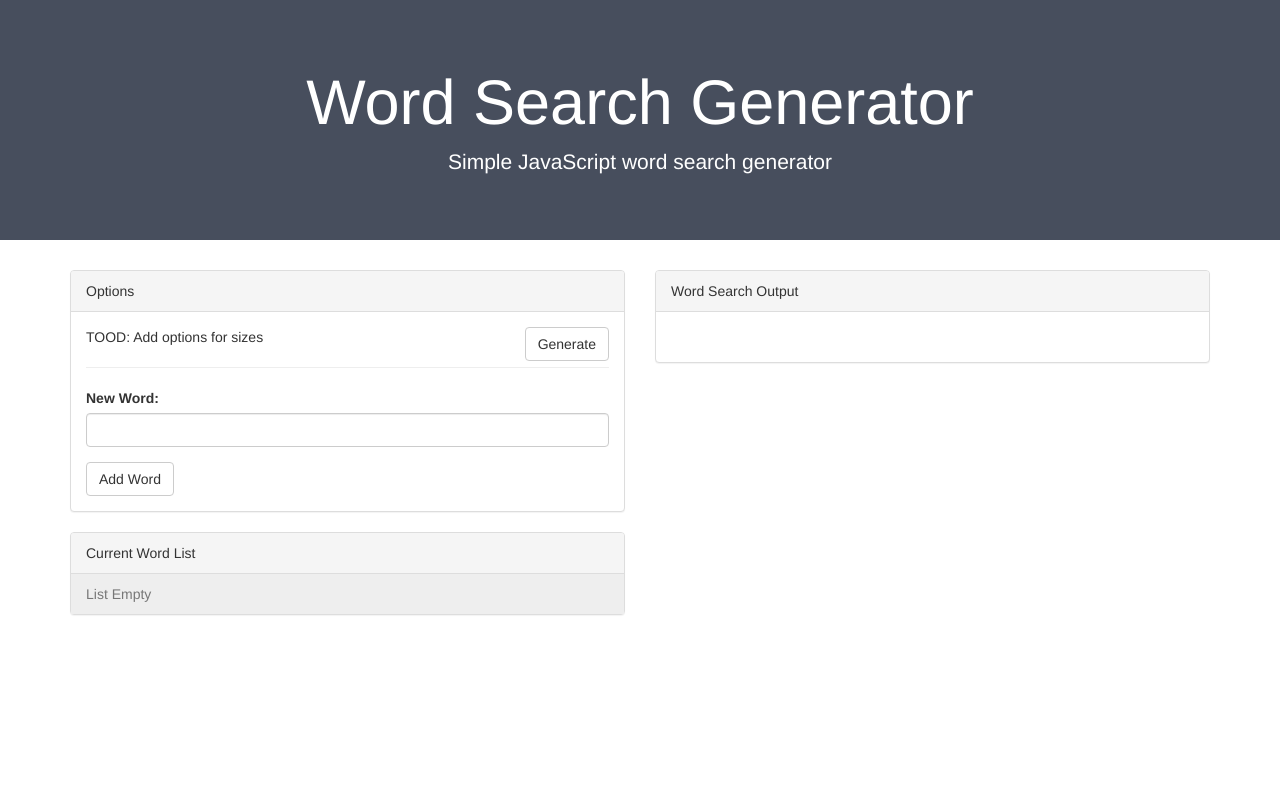
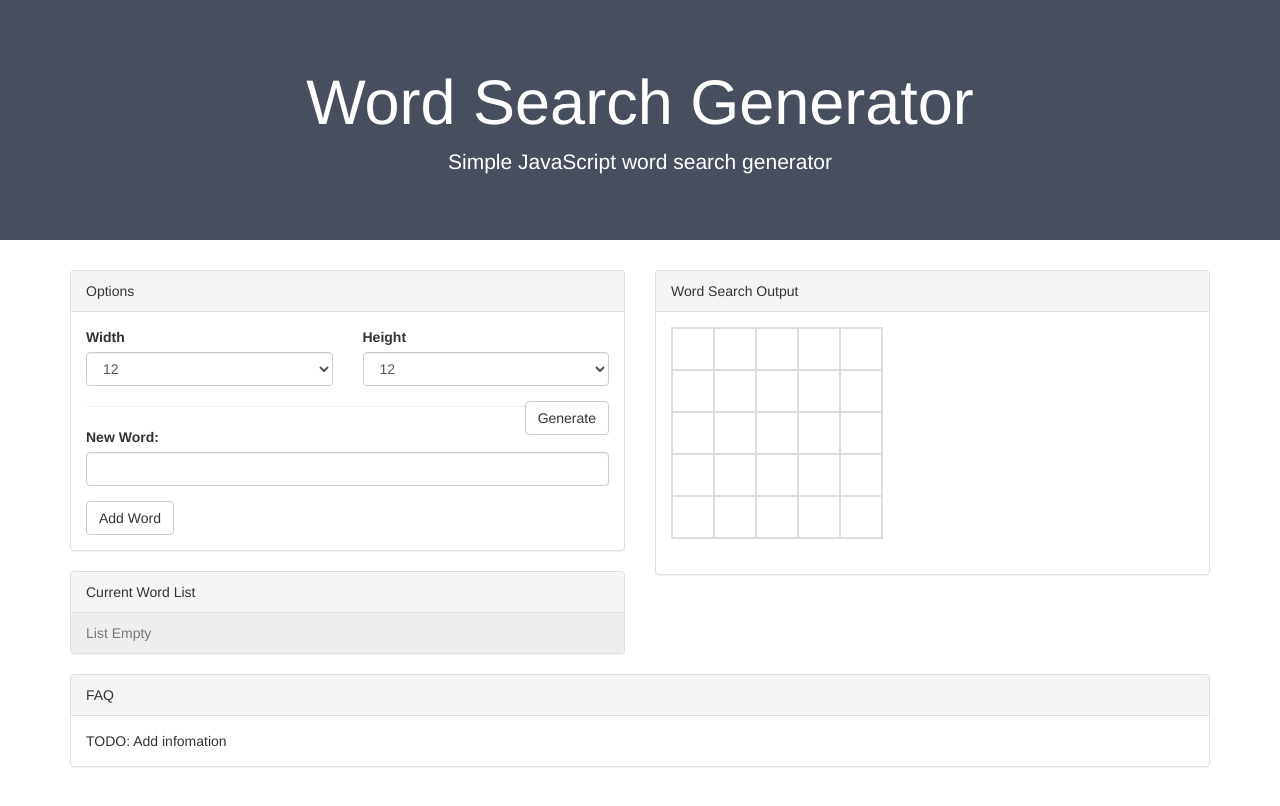
Before and after one commit to roryclaasen/word-search-generator, a Jekyll site: the page built from index.html, in a window 1280 px wide. Shown: the top 806 px of the page. Built offline with Jekyll 4.4.1, drawn with Linux system fonts in a browser that asks for light colours; nearby versions of some CDN libraries.

Commit message:
worked on sizes

```diff
--- a/assets/script/gen.js
+++ b/assets/script/gen.js
@@ -16,36 +16,53 @@ $(function() {
             var remove = $('<i class="fa fa-times" aria-hidden="true"></i>');
             remove.click(function() {
                 $(this).parent().remove();
-                if ($('#word-list > ul > li').length == 1) {
-                    emptyMsg.show();
-                }
             });
             var spanWord = $('<span class="word">' + newWord.toUpperCase() + '</span>');
             item.append(spanWord);
             item.append(remove);
             list.append(item);
             $('#word').val("");
-            $('span#nowords').hide();
         }
     });
+
+    function fillEmpty(table, width, height) {
+        for (var i = 0; i < height; i++) {
+            for (var x = 0; x < width; x++) {
+                if (table[i][x] == undefined) table[i][x] = randomChar();
+            }
+        }
+        return table;
+    }
+
+    function makeEmptyTable(table, width, height) {
+        for (var y = 0; y < height; y++) {
+            var row = $('<tr></tr>');
+            for (var x = 0; x < width; x++) {
+                var cell = $('<td></td>');
+                row.append(cell);
+            }
+            table.append(row);
+        }
+    }
+
     $('button#generate').click(function() {
-        var width = 12;
-        var height = 12;
-        var noMsg = $('span#nowords');
-        if ($('#word-list > ul > li').length == 1) {
-            noMsg.show();
-        } else {
-            noMsg.hide();
+        var width = parseInt($('#tableWidth').value());
+        var height =  parseInt($('#tableHeight').value());
         var table = $('table#search-output tbody');
         table.html('');
 
         var charTable = [];
         for (var i = 0; i < height; i++) {
             charTable[i] = new Array(width);
-                for (var x = 0; x < width; x++) {
-                    charTable[i][x] = randomChar();
         }
+        if ($('#word-list > ul > li').length > 1) {
+            var wordList = [];
+            $('#word-list > ul > li').each(function() {
+                wordList.push($(this).children('span.word').text());
+            });
+
         }
+        charTable = fillEmpty(charTable, width, height);
 
         for (var y = 0; y < height; y++) {
             var row = $('<tr></tr>');
@@ -56,6 +73,21 @@ $(function() {
             }
             table.append(row);
         }
+    });
+
+    function sizeChanged() {
+        var width = parseInt($('#tableWidth').text());
+        var height =  parseInt($('#tableHeight').text());
+        var table = $('table#search-output tbody');
+        table.html('');
+
+        var charTable = [];
+        for (var i = 0; i < height; i++) {
+            charTable[i] = new Array(width);
         }
+        makeEmptyTable(table, width, height);
+    }
+
+    $('#tableWidth').change(sizeChanged());
+    $('#tableHeight').change(sizeChanged());
 });
-});
--- a/assets/style/theme.scss
+++ b/assets/style/theme.scss
@@ -35,7 +35,6 @@
     }
 }
 
-
 table#search-output {
     width: auto;
     padding-bottom: 0;
--- a/index.html
+++ b/index.html
@@ -12,7 +12,24 @@ layout: default
             <div class="panel panel-default">
                 <div class="panel-heading">Options</div>
                 <div class="panel-body">
-                    TOOD: Add options for sizes
+                    <div class="row form-group" id="heightOptions">
+                        <div class="col-sm-6">
+                            <label for="tableWidth">Width</label>
+                            <select class="form-control" id="tableWidth">
+                                {% for i in (5..20) %}
+                                <option {% if i == 12 %}selected="selected"{% endif %}>{{ i }}</option>
+                                {% endfor %}
+                            </select>
+                        </div>
+                        <div class="col-sm-6">
+                            <label for="tableHeight">Height</label>
+                            <select class="form-control" id="tableHeight">
+                                {% for i in (5..20) %}
+                                <option {% if i == 12 %}selected="selected"{% endif %}>{{ i }}</option>
+                                {% endfor %}
+                            </select>
+                        </div>
+                    </div>
                     <button type="button" class="btn btn-default" id="generate">Generate</button>
                     <hr>
                     <form id="addword">
@@ -38,7 +55,6 @@ layout: default
             <div class="panel panel-default">
                 <div class="panel-heading">Word Search Output</div>
                 <div class="panel-body">
-                    <span id="nowords" style="display:none;">You must have at least one word in the 'Current Word List'</span>
                     <table class="table table-bordered" id="search-output">
                         <tbody></tbody>
                     </table>
@@ -46,4 +62,15 @@ layout: default
             </div>
         </div>
     </div>
+
+    <div class="row">
+        <div class="col-sm-12">
+            <div class="panel panel-default">
+                <div class="panel-heading">FAQ</div>
+                <div class="panel-body">
+                    TODO: Add infomation
+                </div>
+            </div>
+        </div>
+    </div>
 </div>
```
Lines whose indentation alone changed are shown as unchanged.
